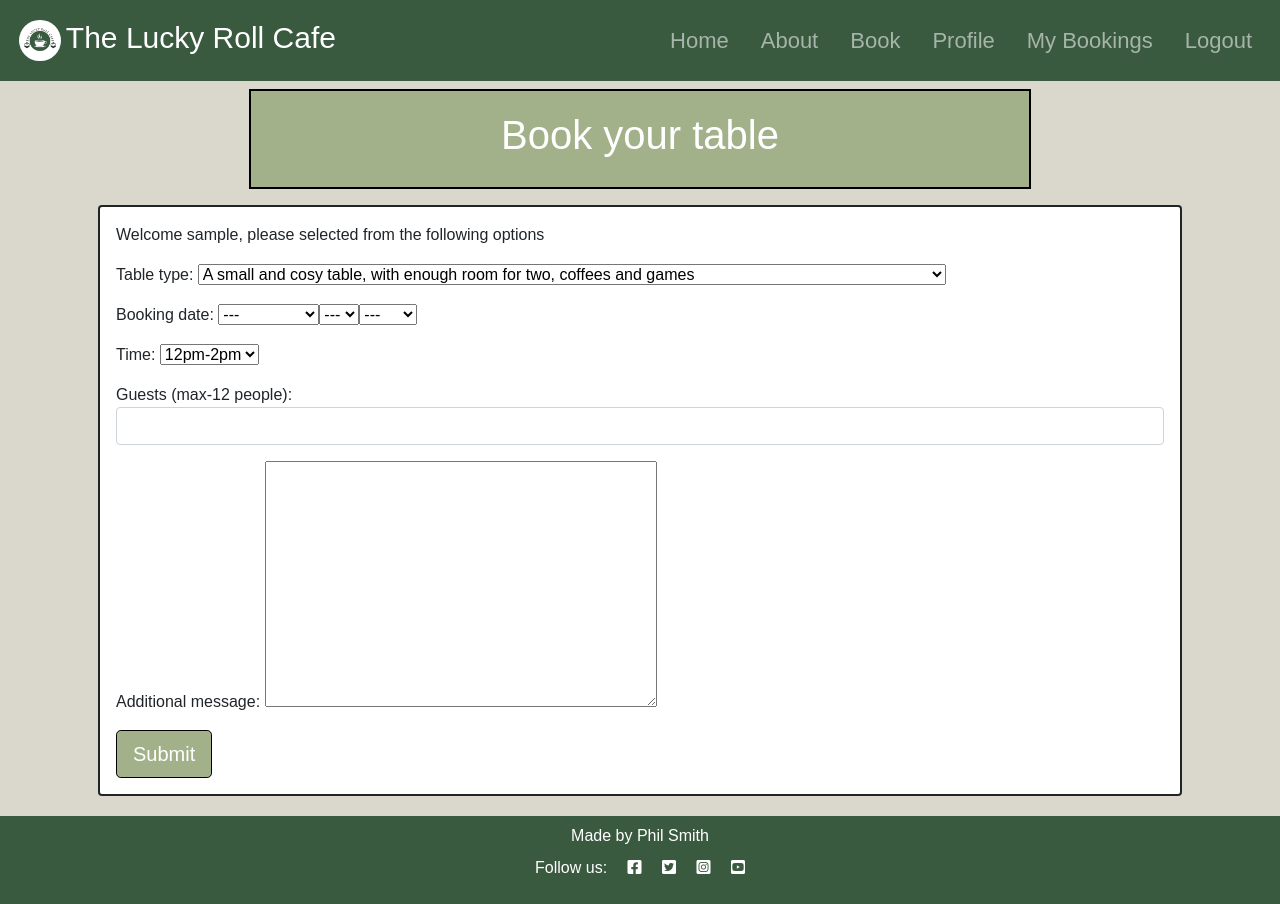
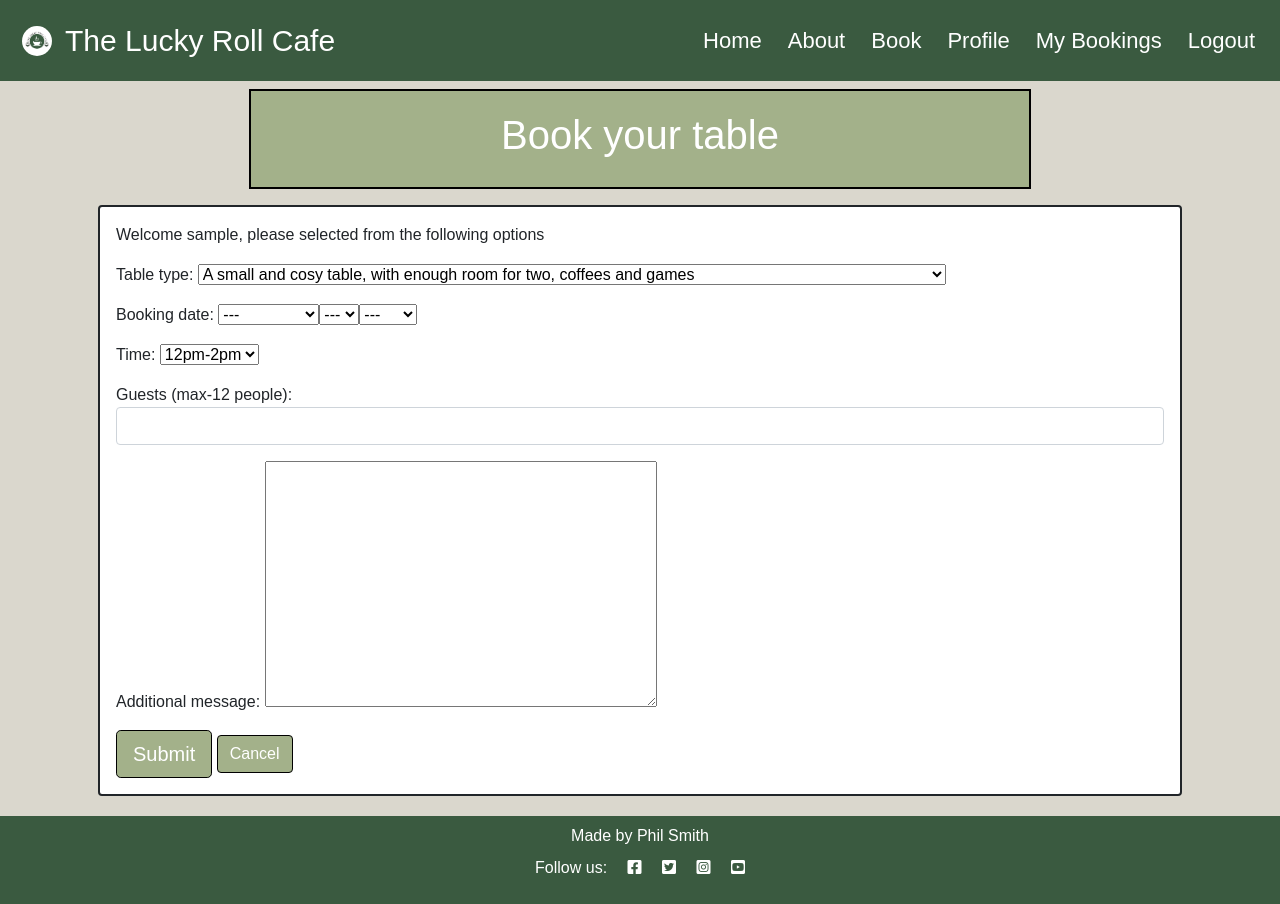
Before and after one commit to smithphil88/the_lucky_roll_cafe, a Django app: page /book/ in a window 1280 px wide. Run offline with Django 4.2, Linux system fonts and the light colour scheme; the visitor is signed in with stand-in values (Sample User, id 1); some libraries are stand-ins or nearby versions; some web fonts are replaced.

Commit message:
fix to navbar stylings and toggler nw

```diff
--- a/static/css/style.css
+++ b/static/css/style.css
@@ -3,12 +3,13 @@
 body {
     position: relative;
     min-height: 100%;
+    min-width: 100%;
     font-family: "Modern Antiqua", sans-serif;
     overflow-x: hidden;
 }
 
 footer {
-    position:absolute;
+    position: absolute;
     height: 5.5rem;
     width: 100%;
     left: 0;
@@ -37,22 +38,51 @@ footer {
 .navbar-brand {
     font-size: 30px;
     color: white;
-    margin: 2px;
+    margin: 5px;
+}
+
+.nav-title:hover {
+    color:#DAD7CD;
+    text-decoration: none;
+}
+
+.navbar-brand:focus {
+    color: #fff;
+    background-color: #A3B18A;
 }
 
 .nav-logo {
-    width: 10%;
     border-radius: 50%;
     margin: 5px;
 }
 
-.navbar-brand:hover {
-    color:#DAD7CD;
-    text-decoration: none;
+.navbar {
+    background-color: #3A5A40!important;
 }
 
-.navbar-toggler-icon {
-    background-image: url("") ;
+.nav-link {
+    color: white!important;
+    font-size: 22px;
+    margin: 5px;
+}
+
+.nav-link-password-reset {
+    color: black;
+    font-size: 16px;
+    text-align: center;
+}
+
+.nav-link:hover {
+    color: #DAD7CD!important;;
+}
+
+.nav-link:focus {
+    color: #fff;
+    background-color: #A3B18A;
+}
+
+.bg-color {
+    background-color: #DAD7CD;
 }
 
 .home-title {
@@ -124,30 +154,6 @@ img {
     height: 100px;
 }
 
-.navbar {
-    background-color: #3A5A40;
-}
-
-.nav-link {
-    color: white;
-    font-size: 22px;
-}
-
-.nav-link-password-reset {
-    color: black;
-    font-size: 16px;
-    text-align: center;
-}
-
-.nav-link:hover {
-    color:#DAD7CD
-}
-
-.nav-link:focus {
-    color: #fff;
-    background-color: #A3B18A;
-}
-
 .center {
     text-align: center;
 }
@@ -186,10 +192,6 @@ img {
     margin: auto;
 }
 
-.bg-color {
-    background-color: #DAD7CD;
-}
-
 .card-img-top {
     min-height: 50vh;
 }
--- a/table_booking/templates/book.html
+++ b/table_booking/templates/book.html
@@ -18,6 +18,7 @@
                             {{ form.as_p }}
                             <button id="submitButton" type="submit"
                                 class="btn btn-signup btn-lg">Submit</button>
+                                <a href="{% url 'home' %}" class="btn btn-secondary">Cancel</a>
                         </form>
                 {% else %}
             </div>
--- a/table_booking/views.py
+++ b/table_booking/views.py
@@ -38,9 +38,12 @@ class UserEditView(generic.UpdateView):
     template_name = 'my_profile.html'
     success_url = reverse_lazy('home')
 
+    def get_object(self, queryset=None):
+        return self.request.user
 
-    def get_object(self):
-        return self.request.user
+    def form_valid(self, form):
+        messages.success(self.request, 'Your profile has been updated!')
+        return super().form_valid(form)
 
 
 @login_required
@@ -102,12 +105,12 @@ class EditBookingsView(UpdateView, LoginRequiredMixin):
     template_name = 'edit_booking.html'
     success_url = reverse_lazy('my_bookings')
 
-    def edit_booking(self, form):
-            form.instance.user = user.objects.get(
-                user=self.request.user
-            )
-            messages.success(self.request, 'Thank you! Your booking has been updated!')
-            return super().edit_booking(form)
+    def form_valid(self, form):
+        form.instance.user = self.request.user
+        response = super().form_valid(form)
+        messages.success(self.request, 'Thank you! Your booking has been updated!')
+
+        return response
 
 def delete_booking(request, slug):
 
--- a/templates/base.html
+++ b/templates/base.html
@@ -25,43 +25,36 @@
 
 <body class="d-flex flex-column bg-color">
     <header>
-        <nav class="navbar navbar-dark navbar-expand-lg">
-            <div class="container-fluid">
-                <div class="col-4">
-                            <a class="navbar-brand" href="{% url 'home' %}">
-                            <img src="{% static 'images/lucky_roll_images/the-lucky-roll-cafe-logo.png' %}" class="nav-logo" alt="logo" aria-label="logo">The Lucky Roll Cafe</a>
-                </div>
-                <div class="col-8">
-                    <button class="navbar-toggler float-end" type="button" data-bs-toggle="collapse" data-bs-target="#collapsibleNavbar">
+            <nav class="navbar navbar-expand-lg navbar-dark bg-dark">
+                <div class="container-fluid">
+                    <a class="navbar-brand d-flex align-items-center" href="{% url 'home' %}">
+                        <img src="{% static 'images/lucky_roll_images/the-lucky-roll-cafe-logo.png' %}" alt="Logo" width="30" height="30" class="d-inline-block align-text-top nav-logo">
+                        <span class="ms-2 d-none d-lg-inline nav-title">The Lucky Roll Cafe</span>
+                    </a>
+                    <button class="navbar-toggler" type="button" data-bs-toggle="collapse" data-bs-target="#navbarContent" aria-controls="navbarContent" aria-expanded="false" aria-label="Toggle navigation">
                         <span class="navbar-toggler-icon"></span>
                     </button>
-                    <div class="collapse navbar-collapse float-end" id="collapsibleNavbar">
+                    <div class="collapse navbar-collapse justify-content-end" id="navbarContent">
                         <ul class="navbar-nav mb-2 mb-lg-0">
                             {% if user.is_authenticated %}
-                            <li class="nav-item p-2">
-                                <a class="nav-link" aria-label="home" aria-current="page"
-                                href="{% url 'home' %}">Home</a>
+                            <li class="nav-item">
+                                <a class="nav-link" aria-label="home" aria-current="page" href="{% url 'home' %}">Home</a>
                             </li>
-                            <li class="nav-item p-2">
-                                <a class="nav-link" aria-label="about" aria-current="page"
-                                href="{% url 'about' %}">About</a>
+                            <li class="nav-item">
+                                <a class="nav-link" aria-label="about" aria-current="page" href="{% url 'about' %}">About</a>
                             </li>
-                            <li class="nav-item p-2">
-                                <a class="nav-link" aria-label="book" aria-current="page"
-                                href="{% url 'book' %}">Book</a>
+                            <li class="nav-item">
+                                <a class="nav-link" aria-label="book" aria-current="page" href="{% url 'book' %}">Book</a>
                             </li>
-                            <li class="nav-item p-2">
-                                <a class="nav-link" aria-label="profile" aria-current="page"
-                                href="{% url 'my_profile' %}">Profile</a>
+                            <li class="nav-item">
+                                <a class="nav-link" aria-label="profile" aria-current="page" href="{% url 'my_profile' %}">Profile</a>
                             </li>
-                            <li class="nav-item p-2">
-                                <a class="nav-link" aria-label="my bookings" aria-current="page"
-                                href="{% url 'my_bookings' %}">My Bookings</a>
+                            <li class="nav-item">
+                                <a class="nav-link" aria-label="my bookings" aria-current="page" href="{% url 'my_bookings' %}">My Bookings</a>
                             </li>
-                            <li class="nav-item p-2">
+                            <li class="nav-item">
                                 <a class="nav-link {% if request.path == logout_url %}active{% endif %}" aria-current="page" href="{% url 'account_logout' %}">Logout</a>
                             </li>
-
                             {% else %}
                             <li class="nav-item p-2">
                                 <a class="nav-link {% if request.path == signup_url %}active{% endif %}" aria-current="page" href="{% url 'register' %}">Register</a>
@@ -70,16 +63,14 @@
                                 <a class="nav-link {% if request.path == login_url %}active{% endif %}" aria-current="page" href="{% url 'account_login' %}">Login</a>
                             </li>
                             {% endif %}
+
                         </ul>
+
                     </div>
                 </div>
-            </div>
-        </nav>
-
+            </nav>
     </header>
-
-    {% if messages %}
-
+        {% if messages %}
             {% for message in messages %}
                 <div class="container-fluid p-0">
                     <div class="alert {{ message.tags }} alert-dismissible fade show" role="alert" id="msg">
@@ -90,10 +81,8 @@
                     </div>
                 </div>
             {% endfor %}
-
         {% endif %}
-
-    <main class="height bg-color">
+    <main class="bg-color">
 
         {% block content %}
         <!-- Content Goes here -->
@@ -114,7 +103,6 @@
 
     <script src="https://cdn.jsdelivr.net/npm/bootstrap@5.0.1/dist/js/bootstrap.bundle.min.js"
         integrity="sha384-gtEjrD/SeCtmISkJkNUaaKMoLD0//ElJ19smozuHV6z3Iehds+3Ulb9Bn9Plx0x4" crossorigin="anonymous">
-        </script>
+    </script>
 </body>
-
 </html>
```
